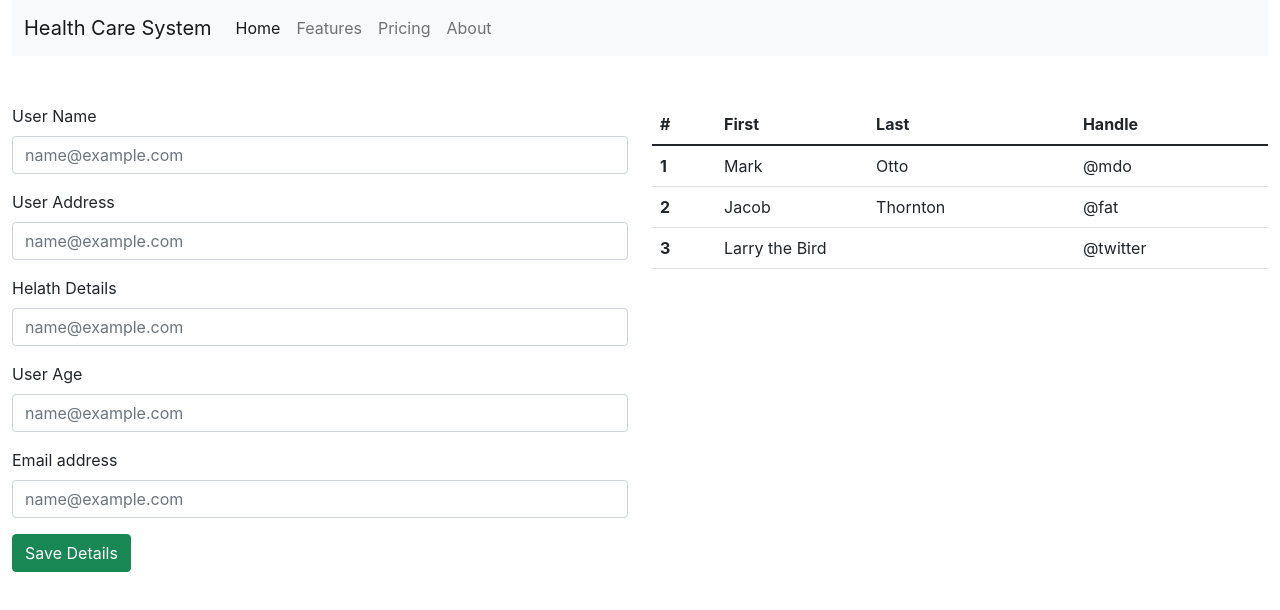
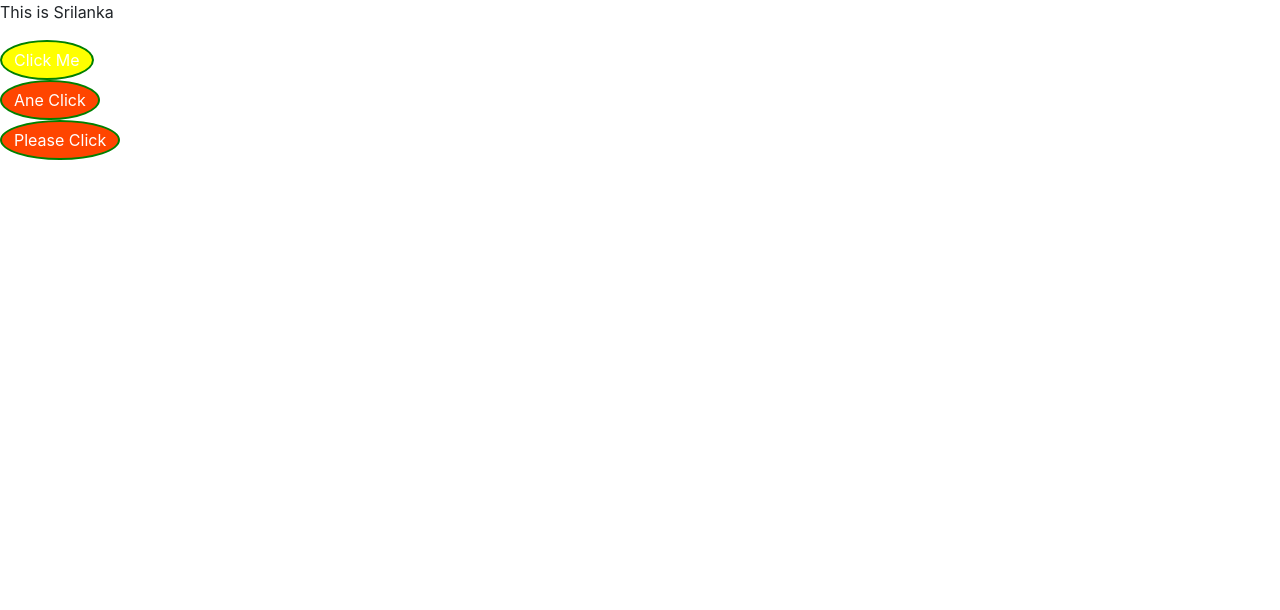
Before and after one commit to yasindu1997/dilini-react-demo, a React (Create React App) app: page / in a window 1280 px wide. Shown: the top 610 px of the page. Built offline with nearby package versions, Linux system fonts and the light colour scheme.

Commit message:
props done

```diff
--- a/src/App.js
+++ b/src/App.js
@@ -1,11 +1,12 @@
 import logo from './logo.svg';
 import './App.css';
 import Home from './Pages/Home/Home';
+import About from './Pages/About/About';
 
 function App() {
   return (
     <div>
-      <Home />
+      <About />
     </div>
   );
 }
--- a/src/Pages/About/About.js
+++ b/src/Pages/About/About.js
@@ -4,7 +4,9 @@ function About() {
     return (
         <div>
             <p>This is Srilanka</p>
-            <SmartButton/>
+            <SmartButton name="Click Me" color="yellow"/>
+            <SmartButton name="Ane Click" />
+            <SmartButton name="Please Click" />
         </div>
     )
 }
--- a/src/Pages/Home/Home.js
+++ b/src/Pages/Home/Home.js
@@ -1,44 +1,60 @@
 import './Home.css'
 import Navbar from '../../components/NavBar/Navbar';
+import './Home.css'
 
 function Home() {
     return (
         <div className='container-fluid'>
-            <Navbar />
-            <div className="row mt-5">
-                <div className="col">
-                    <div className="mb-3">
-                        <label for="exampleFormControlInput1" className="form-label">User Name</label>
-                        <input type="email" className="form-control" id="exampleFormControlInput1" placeholder="name@example.com"></input>
+            <div className='row'>
+                <nav class="navbar navbar-expand-lg navbar-light bg-light">
+                    <div class="container-fluid">
+                        <a class="navbar-brand" href="#">Suvodya Medical</a>
+                        <button class="navbar-toggler" type="button" data-bs-toggle="collapse" data-bs-target="#navbarNavAltMarkup" aria-controls="navbarNavAltMarkup" aria-expanded="false" aria-label="Toggle navigation">
+                            <span class="navbar-toggler-icon"></span>
+                        </button>
+                        <div class="collapse navbar-collapse" id="navbarNavAltMarkup">
+                            <div class="navbar-nav">
+                                <a class="nav-link " aria-current="page" href="#">Home</a>
+                                <a class="nav-link" href="#">Features</a>
+                                <a class="nav-link active" href="#">Pricing</a>
+                                <a class="nav-link" href='#'>About</a>
+                            </div>
+                        </div>
                     </div>
-                    <div className="mb-3">
-                        <label for="exampleFormControlInput1" className="form-label">User Address</label>
-                        <input type="email" className="form-control" id="exampleFormControlInput1" placeholder="name@example.com"></input>
+                </nav>
+            </div>
+
+            <div className='row'>
+                <div className='col-4 mt-4'>
+                    <div class="mb-3">
+                        <label for="exampleFormControlInput1" class="form-label">Email address</label>
+                        <input type="email" class="form-control" id="exampleFormControlInput1" placeholder="name@example.com" />
                     </div>
-                    <div className="mb-3">
-                        <label for="exampleFormControlInput1" className="form-label">Helath Details</label>
-                        <input type="email" className="form-control" id="exampleFormControlInput1" placeholder="name@example.com"></input>
+                    <div class="mb-3">
+                        <label for="exampleFormControlInput1" class="form-label">Name</label>
+                        <input type="email" class="form-control" id="exampleFormControlInput1" placeholder="yasindu sathsara" />
+                    </div> <div class="mb-3">
+                        <label for="exampleFormControlInput1" class="form-label">Adress</label>
+                        <input type="email" class="form-control" id="exampleFormControlInput1" placeholder="216, aluthgama" />
+                    </div> <div class="mb-3">
+                        <label for="exampleFormControlInput1" class="form-label">Tel</label>
+                        <input type="email" class="form-control" id="exampleFormControlInput1" placeholder="0775067538" />
                     </div>
-                    <div className="mb-3">
-                        <label for="exampleFormControlInput1" className="form-label">User Age</label>
-                        <input type="email" className="form-control" id="exampleFormControlInput1" placeholder="name@example.com"></input>
+                    <div class="mb-3">
+                        <label for="exampleFormControlInput1" class="form-label">Salary</label>
+                        <input type="email" class="form-control" id="exampleFormControlInput1" placeholder="100000.00" />
                     </div>
-                    <div className="mb-3">
-                        <label for="exampleFormControlInput1" className="form-label">Email address</label>
-                        <input type="email" className="form-control" id="exampleFormControlInput1" placeholder="name@example.com"></input>
-                    </div>
-                    <div>
-                        <button type="button" className="btn btn-success">Save Details</button>
-                    </div>
+                    <button type="button" class="btn btn-success">Save Patient</button>
                 </div>
-                <div className="col">
-                    <table className="table">
+                <div className='col-8 mt-4'>
+                    <table class="table">
                         <thead>
                             <tr>
-                                <th scope="col">#</th>
-                                <th scope="col">First</th>
-                                <th scope="col">Last</th>
-                                <th scope="col">Handle</th>
+                                <th scope="col">No</th>
+                                <th scope="col">Name</th>
+                                <th scope="col">Address</th>
+                                <th scope="col">Email</th>
+                                <th scope="col">Salary</th>
                             </tr>
                         </thead>
                         <tbody>
@@ -46,22 +62,29 @@ function Home() {
                                 <th scope="row">1</th>
                                 <td>Mark</td>
                                 <td>Otto</td>
-                                <td>@mdo</td>
+                                <td>mdo</td>
+                                <td>mdo</td>
                             </tr>
                             <tr>
                                 <th scope="row">2</th>
                                 <td>Jacob</td>
                                 <td>Thornton</td>
-                                <td>@fat</td>
+                                <td>fat</td>
+                                <td>mdo</td>
                             </tr>
                             <tr>
                                 <th scope="row">3</th>
                                 <td colspan="2">Larry the Bird</td>
-                                <td>@twitter</td>
+                                <td>twitter</td>
+                                <td>mdo</td>
                             </tr>
                         </tbody>
                     </table>
                 </div>
+            </div>
+
+            <div className='row'>
+
             </div>
         </div>
     )
--- a/src/components/SmartButton/SmartButton.js
+++ b/src/components/SmartButton/SmartButton.js
@@ -1,9 +1,9 @@
 import './SmartButton.css'
 
-function SmartButton() {
+function SmartButton(props) {
     return (
         <div>
-            <button className="btn">Click Me</button>
+            <button className="btn" style={{backgroundColor:props.color}}>{props.name}</button>
         </div>
     )
 }
```
